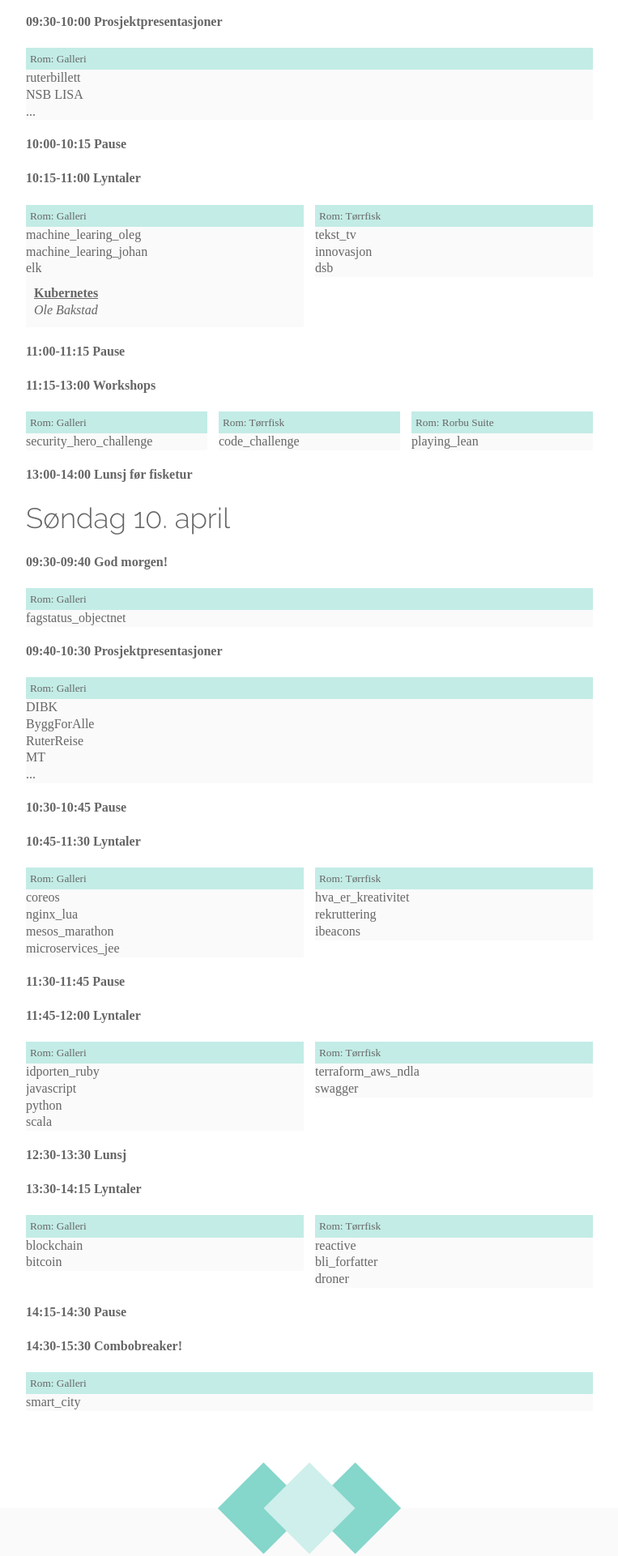
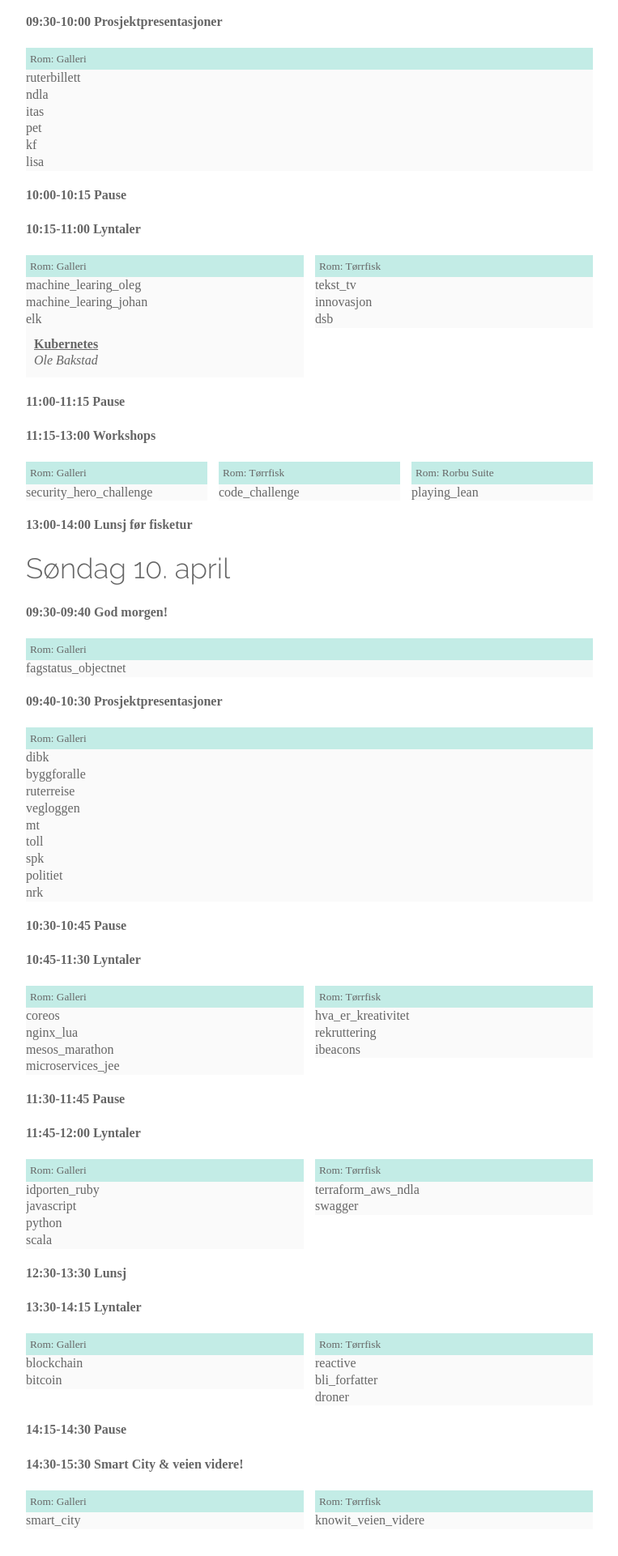
Before and after one commit to runesto/lofoten.knowit.no, a website: page index.html in a window 1280 px wide. Shown: the part 1967-3888 px from the top of the page at 81% size, without its empty margins (258-1021 px from the left). Drawn offline with nearby package versions, Linux system fonts and the light colour scheme.

Commit message:
Oppdatert program

```diff
--- a/index.html
+++ b/index.html
@@ -74,8 +74,11 @@
             <div class="schedule-entry">
               <h5>Rom: Galleri</h5>
               <div class="schedule-slot">ruterbillett</div>
-              <div class="schedule-slot">NSB LISA</div>
-              <div class="schedule-slot">...</div>
+              <div class="schedule-slot">ndla</div>
+              <div class="schedule-slot">itas</div>
+              <div class="schedule-slot">pet</div>
+              <div class="schedule-slot">kf</div>
+              <div class="schedule-slot">lisa</div>
             </div>
           </div>
           <h4 class="schedule-all-tracks">10:00-10:15 Pause</h4>
@@ -130,11 +133,15 @@
             <h4>09:40-10:30 Prosjektpresentasjoner</h4>
             <div class="schedule-entry">
               <h5>Rom: Galleri</h5>
-              <div class="schedule-slot">DIBK</div>
-              <div class="schedule-slot">ByggForAlle</div>
-              <div class="schedule-slot">RuterReise</div>
-              <div class="schedule-slot">MT</div>
-              <div class="schedule-slot">...</div>
+              <div class="schedule-slot">dibk</div>
+              <div class="schedule-slot">byggforalle</div>
+              <div class="schedule-slot">ruterreise</div>
+              <div class="schedule-slot">vegloggen</div>
+              <div class="schedule-slot">mt</div>
+              <div class="schedule-slot">toll</div>
+              <div class="schedule-slot">spk</div>
+              <div class="schedule-slot">politiet</div>
+              <div class="schedule-slot">nrk</div>
             </div>
           </div>
           <h4 class="schedule-all-tracks">10:30-10:45 Pause</h4>
@@ -186,11 +193,15 @@
             </div>
           </div>
           <h4 class="schedule-all-tracks">14:15-14:30 Pause</h4>
-          <div class="schedule-collection with-1-entries">
-            <h4>14:30-15:30 Combobreaker!</h4>
+          <div class="schedule-collection with-2-entries">
+            <h4>14:30-15:30 Smart City &amp; veien videre!</h4>
             <div class="schedule-entry">
               <h5>Rom: Galleri</h5>
               <div class="schedule-slot">smart_city</div>
+            </div>
+            <div class="schedule-entry">
+              <h5>Rom: Tørrfisk</h5>
+              <div class="schedule-slot">knowit_veien_videre</div>
             </div>
           </div>
         </div>
```
Also changed, not shown: src/viewmodel.json (+7 -3 lines).
